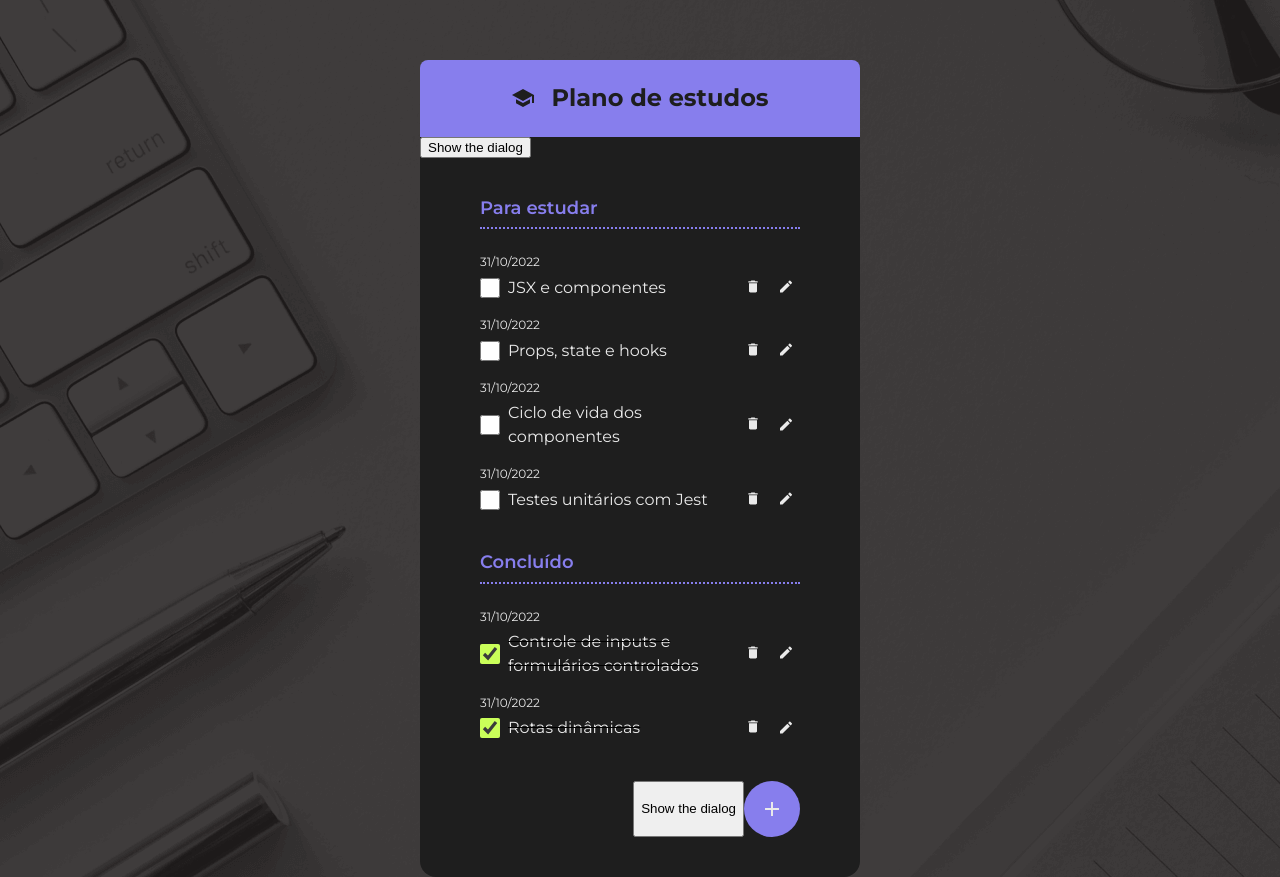
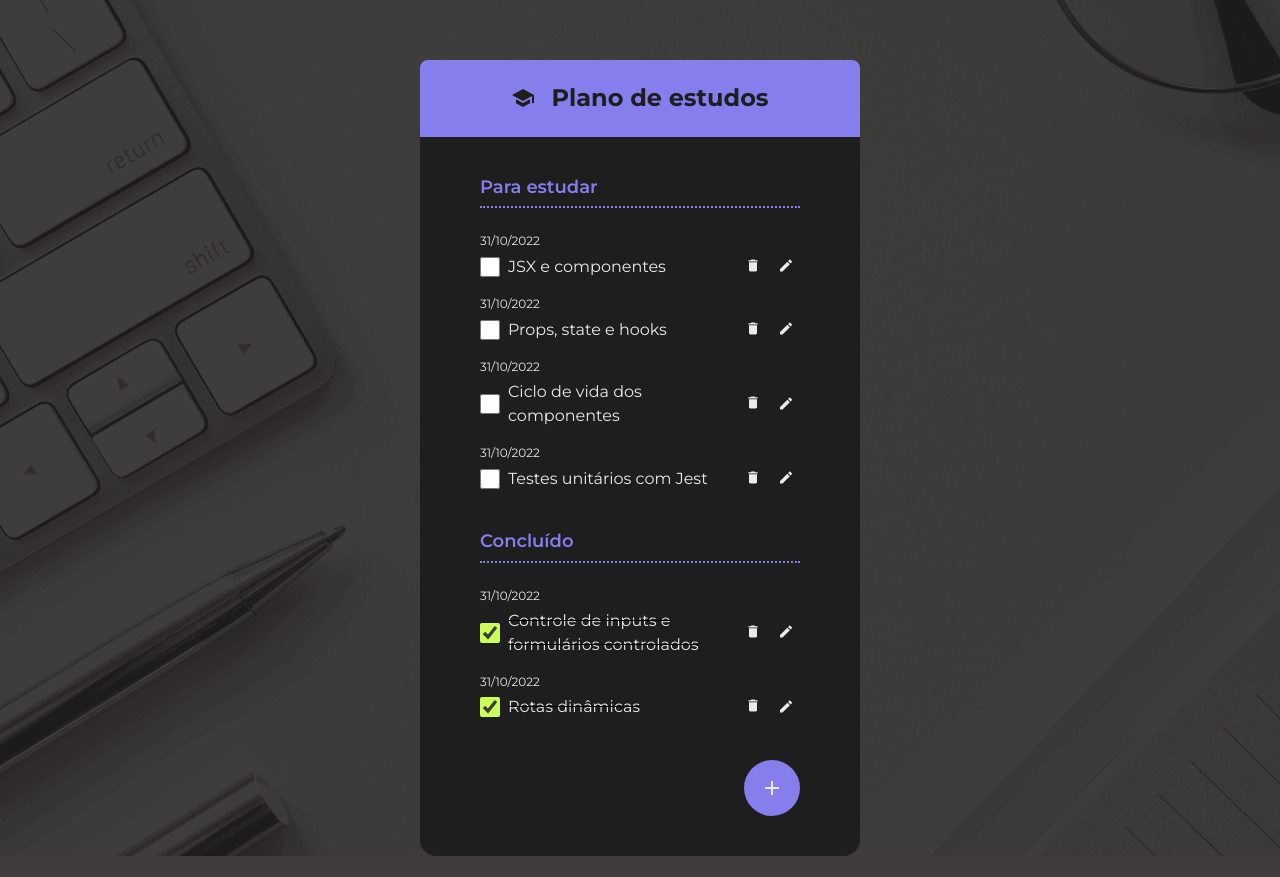
Before and after one commit to dglshenriq/todo-list-react, a React (Vite) app: page / in a window 1280 px wide. After the commit the page ends 856 px from the top, so only its background shows below. Built offline with nearby package versions, Linux system fonts and the light colour scheme.

Commit message:
Abre e fecha o modal

```diff
--- a/src/App.jsx
+++ b/src/App.jsx
@@ -68,7 +68,6 @@ function App() {
             <IconSchool /> Plano de estudos
           </Heading>
         </Header>
-        <Dialog />
         <ChecklistsWrapper>
           <SubHeading>Para estudar</SubHeading>
           <ToDoList>
@@ -83,7 +82,7 @@ function App() {
             })}
           </ToDoList>
           <Footer>
-            <Dialog isOpen={showDialog} />
+            <Dialog isOpen={showDialog} onClose={toggleDialog} />
             <FabButton onClick={toggleDialog}>
               <IconPlus />
             </FabButton>
--- a/src/components/Dialog/index.jsx
+++ b/src/components/Dialog/index.jsx
@@ -1,9 +1,15 @@
-import React, { useRef } from "react";
+import React, { useEffect, useRef } from "react";
 import "./dialog.style.css";
 
-export function Dialog() {
-  const dialogRef = useRef(null)
+export function Dialog({ isOpen, onClose }) {
+  const dialogRef = useRef(null);
 
+  useEffect(() => {
+    console.log('blablabla', isOpen)
+    if (isOpen){
+        openDialog()
+    } else{closeDialog()}
+  }, [isOpen]);
 
   const openDialog = () => {
     dialogRef.current.showModal();
@@ -16,12 +22,12 @@ export function Dialog() {
   return (
     <>
       <dialog ref={dialogRef}>
-        <button autoFocus onClick={closeDialog}>
+        <button autoFocus onClick={onClose}>
           Close
         </button>
         <p>This modal dialog has a groovy backdrop!</p>
       </dialog>
-      <button onClick={openDialog}>Show the dialog</button>
+
     </>
   );
 }
```
